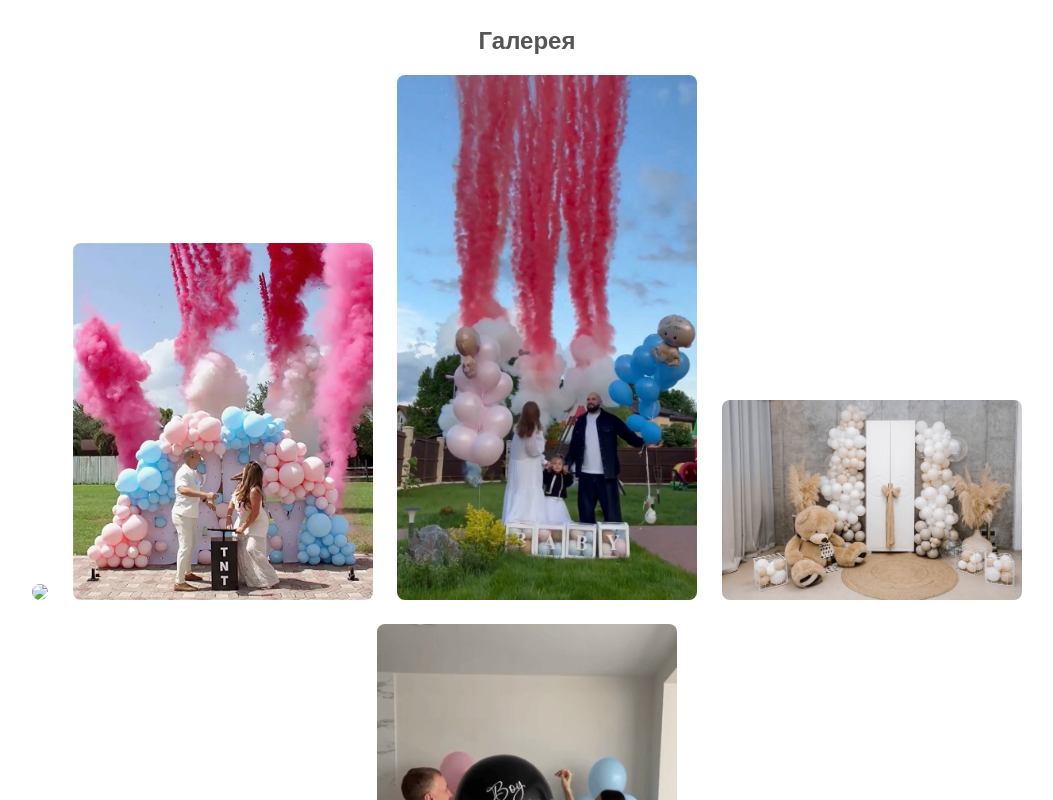
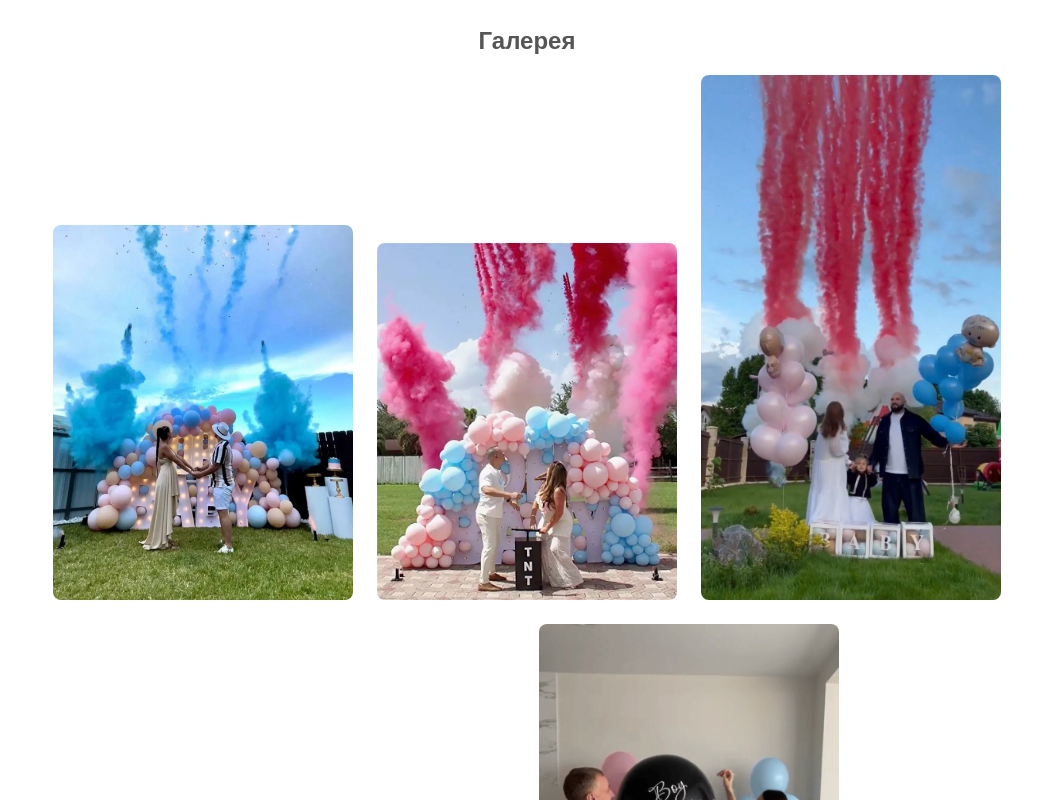
Before and after one commit to Frost2013/GenderReveal, a plain HTML site: page index.html in a window 1280 px wide. Shown: the part 488-1288 px from the top of the page, without its empty margins (113-1166 px from the left). Drawn offline with Linux system fonts and the light colour scheme; files whose address does not match are found by name.

Commit message:
Update index.html

```diff
--- a/index.html
+++ b/index.html
@@ -136,7 +136,7 @@
 
     <section class="gallery">
         <h2>Галерея</h2>
-        <img src="images/gallery1.png">
+        <img src="gallery1.png">
         <img src="images/gallery2.png">
         <img src="images/gallery3.png">
         <img src="images/gallery4.png">
```
